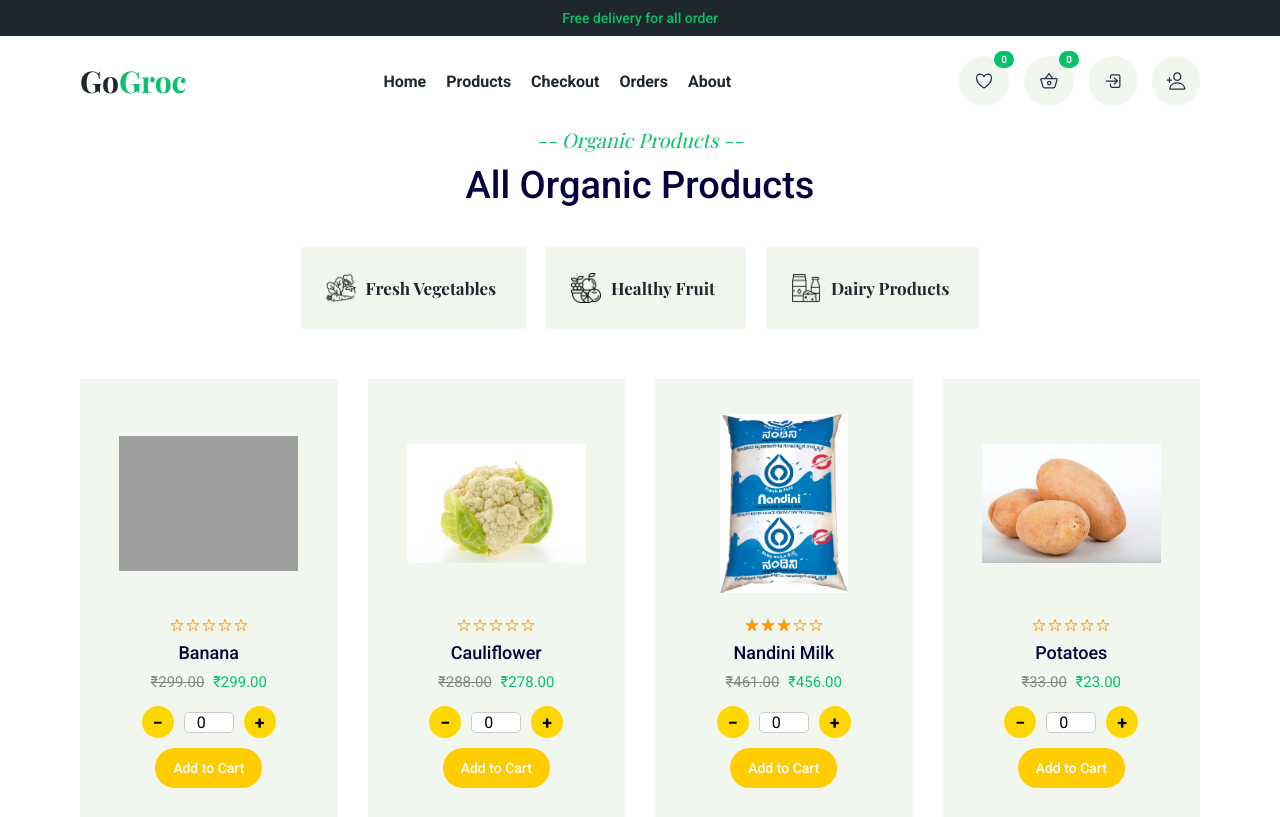
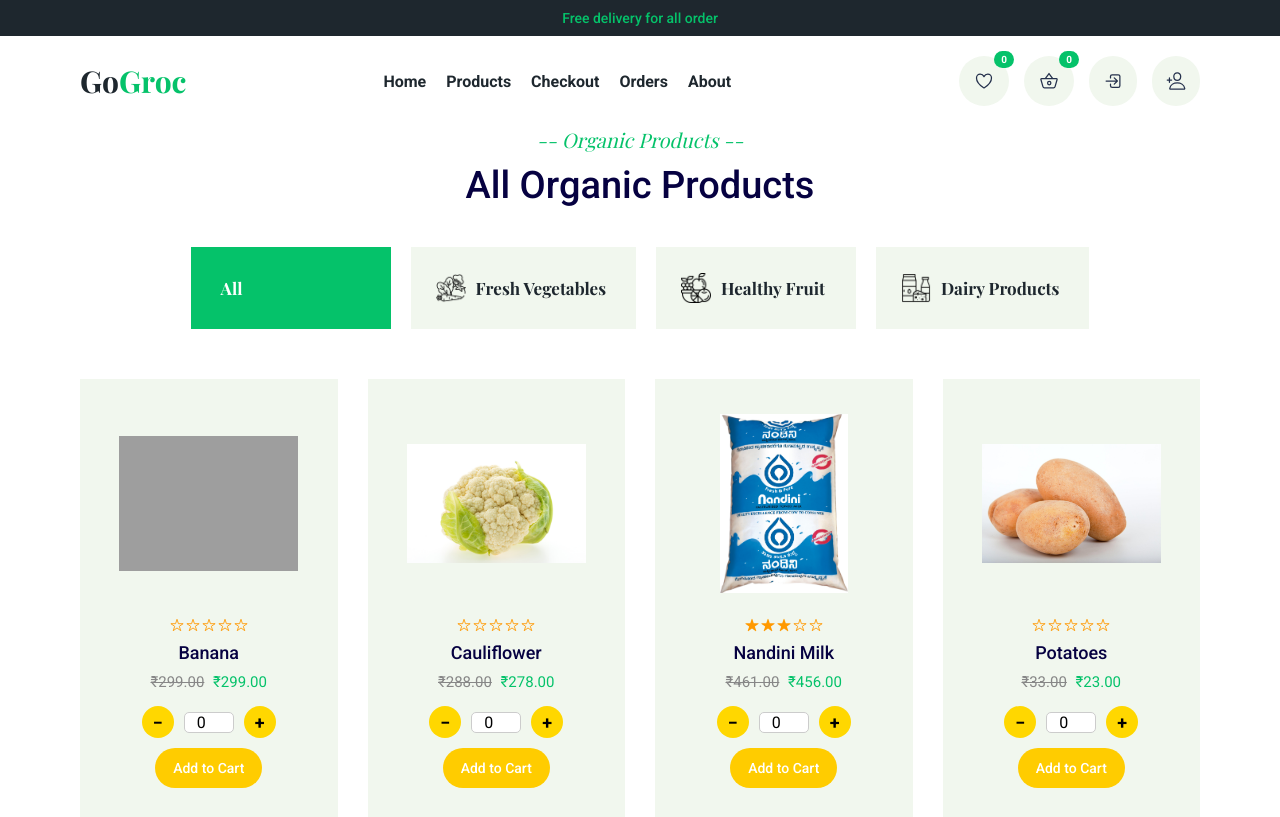
Before and after one commit to preeti1902/GoGroc, a Django app: page /store/ in a window 1280 px wide. Shown: the top 817 px of the page. Run offline with Django 4.2, Linux system fonts and the light colour scheme; data comes from the database, SQL or seed files in the repository; some web fonts are replaced; grey boxes are pictures that could not be loaded.

Commit message:
categories added

```diff
--- a/apps/store/views.py
+++ b/apps/store/views.py
@@ -13,14 +13,19 @@ from .utils import *
 def getProduct(request, slug):
     try:
         product = get_object_or_404(Product, slug=slug)
+        amazon_price = scrape_amazon(product.name)
 
+        flipkart_price = round(amazon_price * 1.02, 2)
+        blinkit_price = round(amazon_price * 1.04,2)
+        zepto_price = round(amazon_price * 1.07)
+
+        # Assign all to the dictionary
         price_sources = {
-            'amazon': scrape_amazon(product.name),
-            'flipkart': scrape_flipkart(product.name),
-            'blinkit': scrape_blinkit(product.name),
-            'zepto': scrape_zepto(product.name),
+            'amazon': amazon_price,
+            'flipkart': flipkart_price,
+            'blinkit': blinkit_price,
+            'zepto': zepto_price,
         }
-
         valid_prices = [p for p in price_sources.values() if p]
         if valid_prices:
             product.price = min(valid_prices)
@@ -39,8 +44,16 @@ def getProduct(request, slug):
         return HttpResponse(status=500, content=json.dumps({'error': str(e)}), content_type='application/json')
 
 def getProducts(request):
-    products = Product.objects.all()
-    category = Category.objects.all()
+    category_slug = request.GET.get('category')
+    selected_category = None
+
+    if category_slug:
+        selected_category = Category.objects.filter(slug=category_slug).first()
+        products = Product.objects.filter(category=selected_category) if selected_category else Product.objects.none()
+    else:
+        products = Product.objects.all()
+
+    categories = Category.objects.all()
 
     for product in products:
         product.original_price = product.price + product.discount if product.discount else product.price
@@ -51,10 +64,11 @@ def getProducts(request):
 
     context = {
         'products': products,
-        'categories': category,
+        'categories': categories,
         'wishlist_product_ids': wishlist_product_ids,
+        'selected_category_slug': category_slug,
     }
-    return render(request, 'store/products.html', context)
+    return render (request, 'store/products.html', context)
 
 @login_required
 def cartPage(request):
--- a/templates/store/products.html
+++ b/templates/store/products.html
@@ -14,13 +14,21 @@
         <h2 class="h2 section-title">All Organic Products</h2>
 
         <ul class="filter-list">
-          {% for category in categories %}
           <li>
-            <button class="filter-btn">
-              <img src="/media/{{category.image}}" width="20" alt="" class="color" />
-              <p class="filter-text">{{category.description}}</p>
+            <button class="filter-btn {% if not selected_category_slug %}active{% endif %}"
+                    onclick="window.location.href='{% url 'products' %}'">
+              <p class="filter-text">All</p>
             </button>
           </li>
+
+          {% for category in categories %}
+            <li>
+              <button class="filter-btn {% if selected_category_slug == category.slug %}active{% endif %}"
+                      onclick="window.location.href='?category={{ category.slug }}'">
+                <img src="/media/{{ category.image }}" width="20" alt="{{ category.name }}" class="color" />
+                <p class="filter-text">{{ category.description }}</p>
+              </button>
+            </li>
           {% endfor %}
         </ul>
 
```
